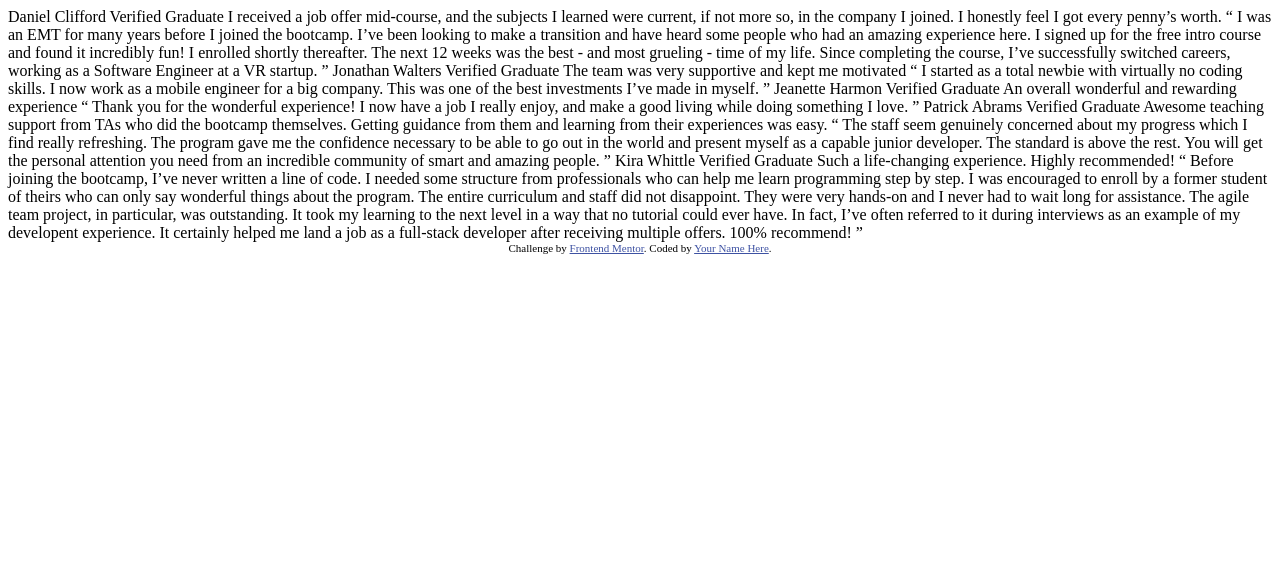
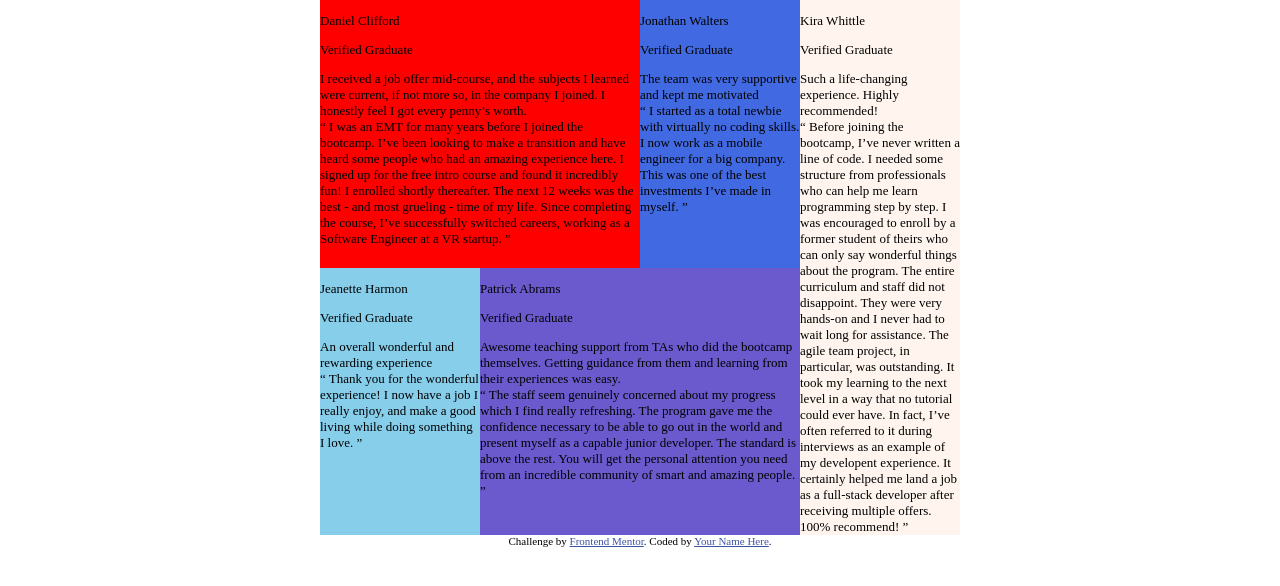
Before and after one commit to wilsonteh/Testimonial-Grid_FrontEndMentor, a plain HTML site: page index.html in a window 1280 px wide. Drawn offline with Linux system fonts and the light colour scheme.

Commit message:
Basic webpage structure, apply the suitable grid template for each testimonial section

```diff
--- a/index.html
+++ b/index.html
@@ -9,57 +9,94 @@
 
   <title>Testimonials Grid</title>
 
-  <!-- Feel free to remove these styles or customise in your own stylesheet 👍 -->
-  <style>
-    .attribution { font-size: 11px; text-align: center; }
-    .attribution a { color: hsl(228, 45%, 44%); }
-  </style>
+
 </head>
+
 <body>
-  Daniel Clifford
-  Verified Graduate
 
+    <section class="container">
+        <div class="card1">
+            <div class="info">
+                <p class="name">Daniel Clifford</p>
+                <p class="verified">Verified Graduate</p>
+            </div>
+
+            <div class="main-para">
                 I received a job offer mid-course, and the subjects I learned were current, if not more so,
                 in the company I joined. I honestly feel I got every penny’s worth.
+            </div>
 
+            <div class="sub-para">
                 “ I was an EMT for many years before I joined the bootcamp. I’ve been looking to make a
                 transition and have heard some people who had an amazing experience here. I signed up
                 for the free intro course and found it incredibly fun! I enrolled shortly thereafter.
                 The next 12 weeks was the best - and most grueling - time of my life. Since completing
                 the course, I’ve successfully switched careers, working as a Software Engineer at a VR startup. ”
+            </div>
+        </div>
 
-  Jonathan Walters
-  Verified Graduate
+        <div class="card2">
+            <div class="info">
+                <p class="name">Jonathan Walters</p>
+                <p class="verified">Verified Graduate</p>
+            </div>
 
+            <div class="main-para">
                 The team was very supportive and kept me motivated
+            </div>
 
+            <div class="sub-para">
                 “ I started as a total newbie with virtually no coding skills. I now work as a mobile engineer
                 for a big company. This was one of the best investments I’ve made in myself. ”
+            </div>
+        </div>
 
-  Jeanette Harmon
-  Verified Graduate
+        <div class="card3">
+            <div class="info">
+                <p class="name">Jeanette Harmon</p>
+                <p class="verified">Verified Graduate</p>
+            </div>
 
+            <div class="main-para">
                 An overall wonderful and rewarding experience
+            </div>
 
+            <div class="sub-para">
                 “ Thank you for the wonderful experience! I now have a job I really enjoy, and make a good living
                 while doing something I love. ”
+            </div>
+        </div>
 
-  Patrick Abrams
-  Verified Graduate
+        <div class="card4">
+            <div class="info">
+                <p class="name">Patrick Abrams</p>
+                <p class="verified">Verified Graduate</p>
+            </div>
 
+            <div class="main-para">
                 Awesome teaching support from TAs who did the bootcamp themselves. Getting guidance from them and
                 learning from their experiences was easy.
+            </div>
 
+            <div class="sub-para">
                 “ The staff seem genuinely concerned about my progress which I find really refreshing. The program
                 gave me the confidence necessary to be able to go out in the world and present myself as a capable
                 junior developer. The standard is above the rest. You will get the personal attention you need from
                 an incredible community of smart and amazing people. ”
+            </div>
+        </div>
 
-  Kira Whittle
-  Verified Graduate
+        <div class="card5">
+            <div class="info">
+                <p class="name">Kira Whittle</p>
+                <p class="verified">Verified Graduate</p>
+            </div>
 
+            <div class="main-para">
                 Such a life-changing experience. Highly recommended!
+            </div>
 
+            <div class="sub-para">
                 “ Before joining the bootcamp, I’ve never written a line of code. I needed some structure from
                 professionals who can help me learn programming step by step. I was encouraged to enroll by a former
                 student of theirs who can only say wonderful things about the program. The entire curriculum and staff
@@ -68,10 +105,22 @@
                 could ever have. In fact, I’ve often referred to it during interviews as an example of my developent
                 experience. It certainly helped me land a job as a full-stack developer after receiving multiple offers.
                 100% recommend! ”
+            </div>
+        </div>
+
+    </section>
+
+
+
+
 
     <div class="attribution">
         Challenge by <a href="https://www.frontendmentor.io?ref=challenge" target="_blank">Frontend Mentor</a>.
      Coded by <a href="#">Your Name Here</a>.
     </div>
+
+
+
 </body>
+
 </html>
--- a/style.scss
+++ b/style.scss
@@ -0,0 +1,63 @@
+body {
+    margin: 0;
+    padding: 0;
+    font-size: 13px;
+}
+
+.container {
+    width: 50%;
+    margin: auto;
+    background-color: lightcoral;
+    display: grid;
+    grid-template-columns: repeat(4, 1fr);
+    grid-template-rows: repeat(2, 1fr);
+    grid-template-areas:
+            "1 1 2 5"
+            "3 4 4 5";
+}
+
+.card1 {
+    grid-area: 1;
+    background-color: red;
+    grid-column: 1 / 3;
+
+}
+
+.card2 {
+    grid-area: 2;
+    background-color: royalblue;
+    grid-column: 3 / 4;
+    grid-row: 1;
+}
+
+.card3 {
+    grid-area: 3;
+    background-color: skyblue;
+    grid-column: 1;
+    grid-row: 2;
+}
+
+.card4 {
+    grid-area: 4;
+    background-color: slateblue;
+    grid-column: 2 / 4;
+    grid-row: 2;
+}
+
+.card5 {
+    grid-area: 5;
+    background-color: seashell;
+    grid-column: 4 / 5;
+    grid-row: 1 / 3;
+
+}
+
+
+.attribution {
+    font-size: 11px;
+    text-align: center;
+}
+
+.attribution a {
+    color: hsl(228, 45%, 44%);
+}
```
Also changed, not shown: style.css, 1 other file. Lines whose indentation alone changed are shown as unchanged.
